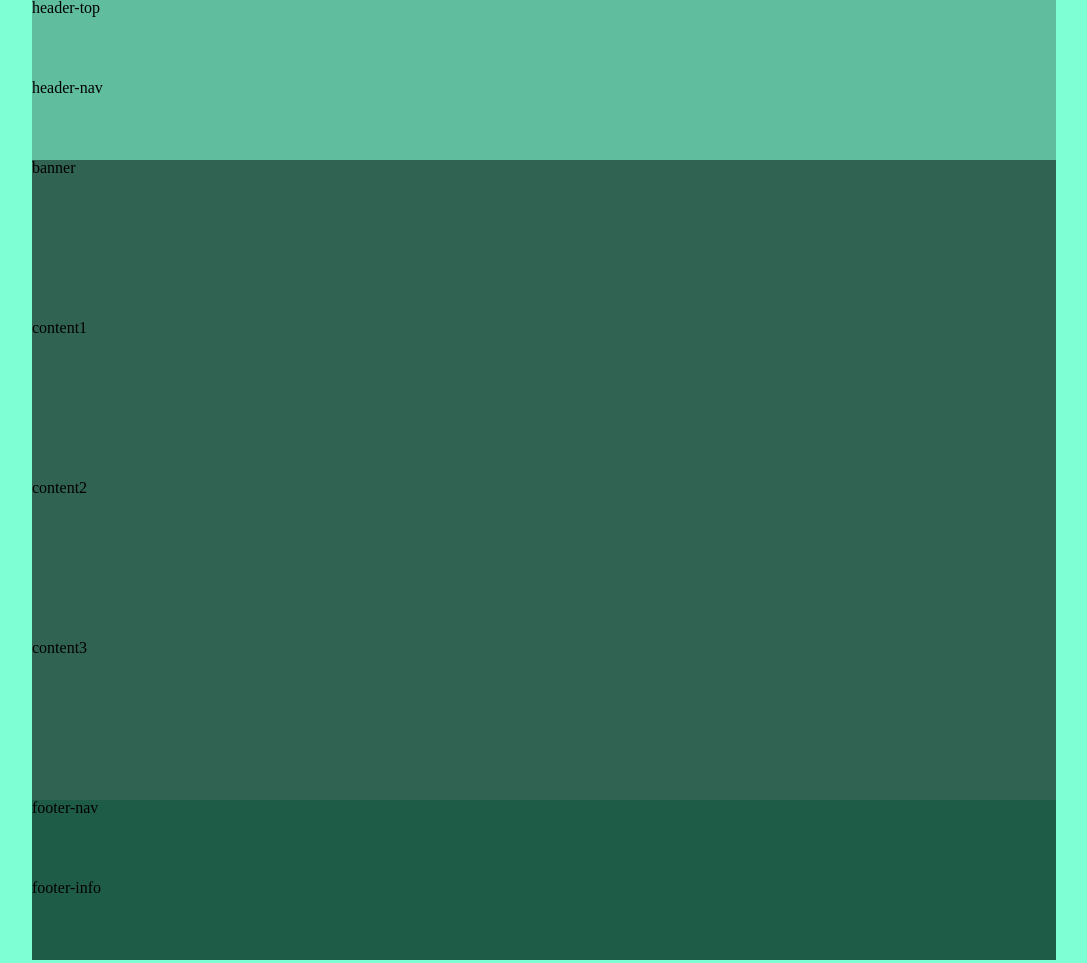
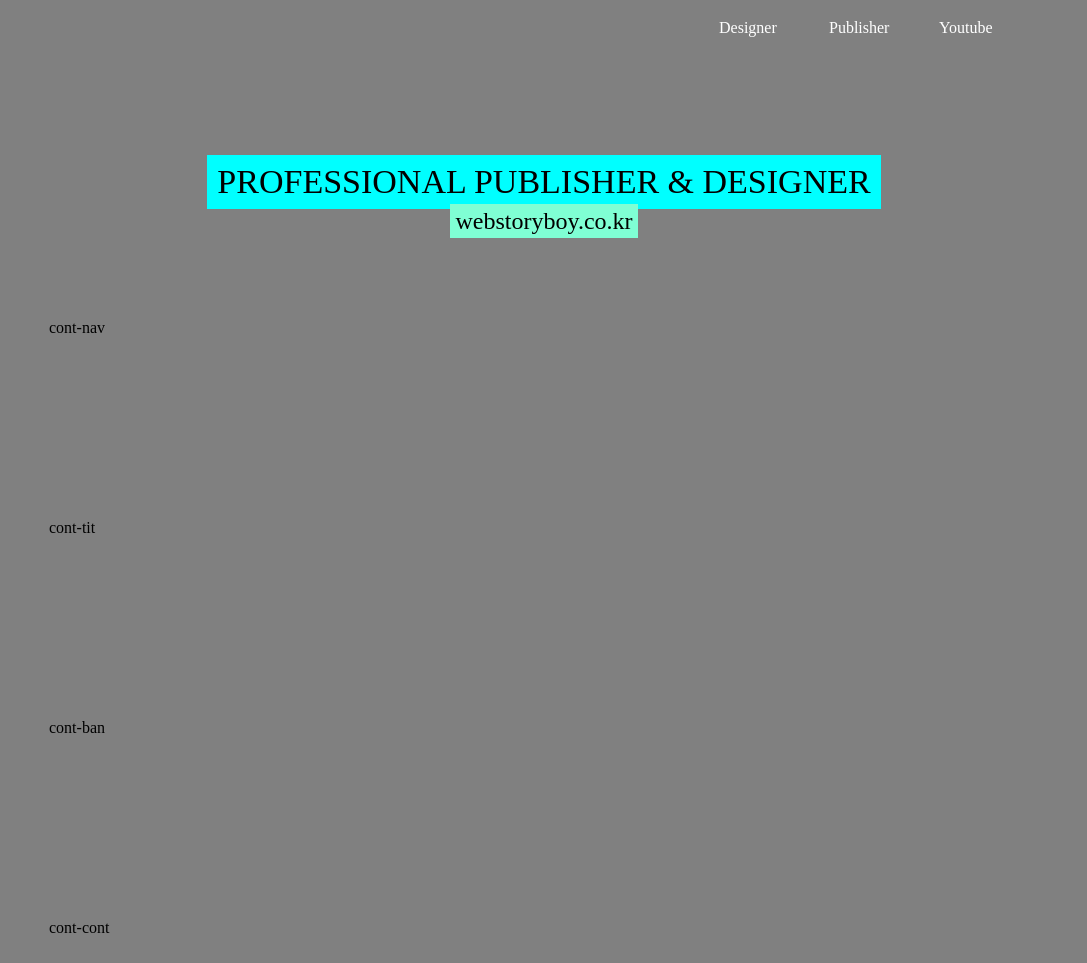
Before and after one commit to Monic01/webstory-webstandard, a plain HTML site: page index.html in a window 1280 px wide. Shown: the whole page, without its empty margins (96-1183 px from the left). Drawn offline with Linux system fonts and the light colour scheme.

Commit message:
layout change

```diff
--- a/css/reset.css
+++ b/css/reset.css
@@ -125,7 +125,7 @@ blockquote:before,
 blockquote:after,
 q:before,
 q:after {
-    content: '';
+  content: "";
   content: none;
 }
 
@@ -133,3 +133,8 @@ table {
   border-collapse: collapse;
   border-spacing: 0;
 }
+
+a {
+  text-decoration: none;
+  color: inherit;
+}
--- a/css/style.css
+++ b/css/style.css
@@ -2,7 +2,7 @@
 
 body {
   width: 100%;
-    background-color: aquamarine;
+  background-color: gray;
 }
 
 header {
@@ -12,39 +12,72 @@ header {
   align-items: center;
 }
 
-.header-top,
-.header-nav {
-    width: 80%;
-    height: 10vh;
-    background-color: rgb(96, 190, 159);
+.header-cont {
+  width: 990px;
+  height: 320px;
 }
 
+.header-menu ul {
+  margin-top: 20px;
+  display: flex;
+  justify-content: end;
+  gap: 10px;
+}
+.menu-item {
+  width: 100px;
+  color: white;
+}
+.menu-item a {
+  display: flex;
+  width: 100%;
+  height: 100%;
+}
+.menu-item a:hover {
+  color: rgb(57, 57, 57);
+}
+.header-title {
+  height: 100%;
+  display: flex;
+  flex-direction: column;
+  justify-content: center;
+  align-items: center;
+}
+.header-title h1 {
+  padding: 10px;
+  background-color: aqua;
+  font-size: 34px;
+}
+.header-title a {
+  margin-top: -5px;
+  padding: 5px;
+  background-color: aquamarine;
+  font-size: 24px;
+}
 main {
   display: flex;
   flex-direction: column;
   justify-content: center;
   align-items: center;
 }
-
-.banner,
-.content1,
-.content2,
-.content3 {
-    width: 80%;
-    height: 20vh;
-    background-color: rgb(48, 99, 82);
+.cont-nav {
+  width: 990px;
+  height: 200px;
 }
-
+.cont-tit {
+  width: 990px;
+  height: 200px;
+}
+.cont-ban {
+  width: 990px;
+  height: 200px;
+}
+.cont-cont {
+  width: 990px;
+  height: 200px;
+}
 footer {
   display: flex;
   flex-direction: column;
   justify-content: center;
   align-items: center;
 }
-
-.footer-nav,
-.footer-info {
-    width: 80%;
-    height: 10vh;
-    background-color: rgb(31, 92, 71);
-}
--- a/index.html
+++ b/index.html
@@ -1,28 +1,34 @@
 <!DOCTYPE html>
 <html lang="ko">
+  <head>
+    <meta charset="UTF-8" />
+    <meta name="viewport" content="width=device-width, initial-scale=1.0" />
+    <title>webstandard</title>
+    <link rel="stylesheet" href="/css/style.css" />
+  </head>
 
-<head>
-    <meta charset="UTF-8">
-    <meta name="viewport" content="width=device-width, initial-scale=1.0">
-    <title>webstandard</title>
-    <link rel="stylesheet" href="/css/style.css">
-</head>
-
-<body>
-    <header>
-        <div class="header-top">header-top</div>
-        <div class="header-nav">header-nav</div>
+  <body>
+    <header id="header">
+      <div class="header-cont">
+        <div class="header-menu">
+          <ul>
+            <li class="menu-item"><a href="#">Designer</a></li>
+            <li class="menu-item"><a href="#">Publisher</a></li>
+            <li class="menu-item"><a href="#">Youtube</a></li>
+          </ul>
+        </div>
+        <div class="header-title">
+          <h1>PROFESSIONAL PUBLISHER & DESIGNER</h1>
+          <a href="#">webstoryboy.co.kr</a>
+        </div>
+      </div>
     </header>
     <main>
-        <section class="banner">banner</section>
-        <section class="content1">content1</section>
-        <section class="content2">content2</section>
-        <section class="content3">content3</section>
+      <section class="cont-nav">cont-nav</section>
+      <section class="cont-tit">cont-tit</section>
+      <section class="cont-ban">cont-ban</section>
+      <section class="cont-cont">cont-cont</section>
     </main>
-    <footer>
-        <div class="footer-nav">footer-nav</div>
-        <div class="footer-info">footer-info</div>
-    </footer>
-</body>
-
+    <footer id="footer"></footer>
+  </body>
 </html>
```
Lines whose indentation alone changed are shown as unchanged.
